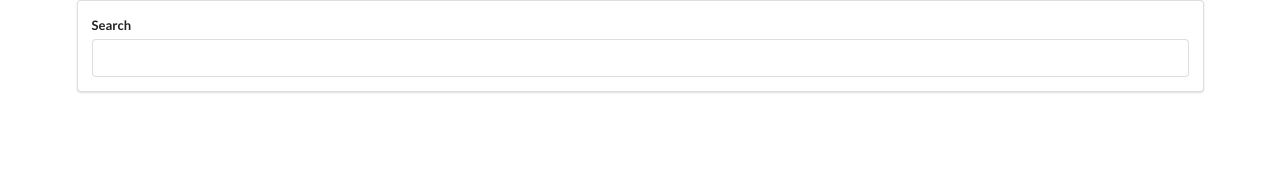
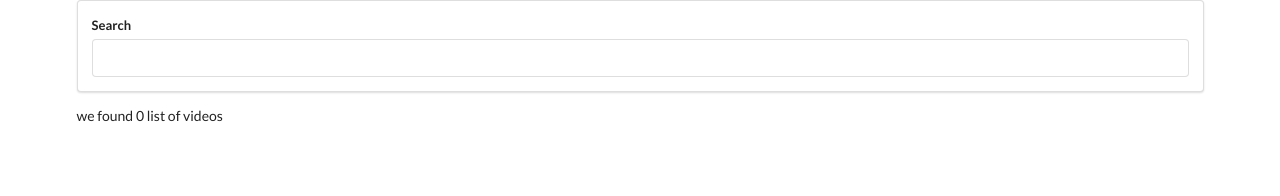
Before and after one commit to ManikandanRamSaro/React_videoPlayer, a React (Create React App) app: page / in a window 1280 px wide. Shown: the top 196 px of the page. Built offline with nearby package versions, Linux system fonts and the light colour scheme.

Commit message:
Stored values of youtube videos into state - 6-1-21

```diff
--- a/src/Components/App.js
+++ b/src/Components/App.js
@@ -3,6 +3,7 @@ import SearchBar from './SearchBar';
 import youtube from '../Apis/youtube'
 class App extends React.Component{
 
+    state = { videos : [] }
     getFromSearchbox = async (data) =>
     {
       const output= await youtube.get('/search',{
@@ -10,10 +11,12 @@ class App extends React.Component{
                 q:data
             }
         })
+        this.setState({videos:output.data.items})
     }
     render(){
         return(<div className="ui container">
             <SearchBar fromSearch={this.getFromSearchbox}/>
+            <p> we found {this.state.videos.length} list of videos </p>
         </div>);
     }
 }
```
Also changed, not shown: 1 other file (tests, documents, lock files or other folders).
